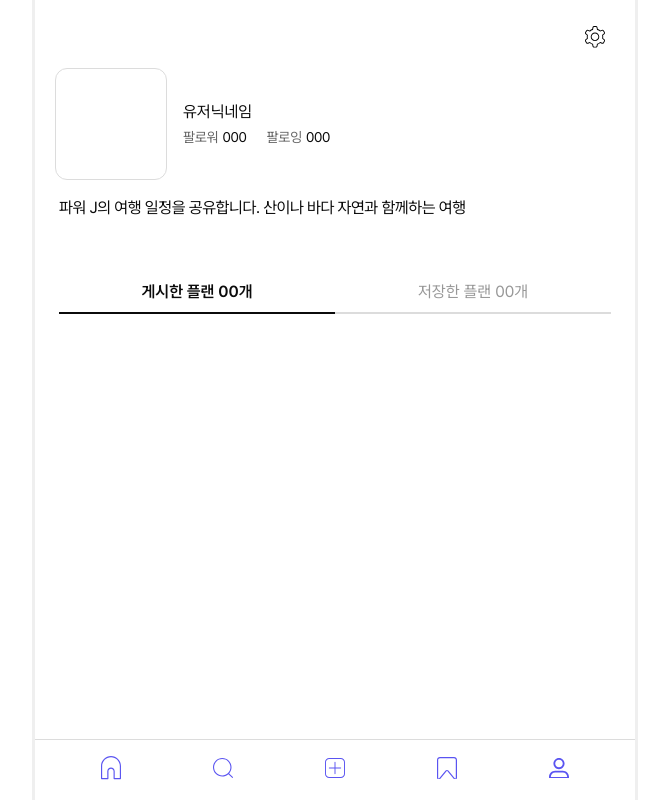
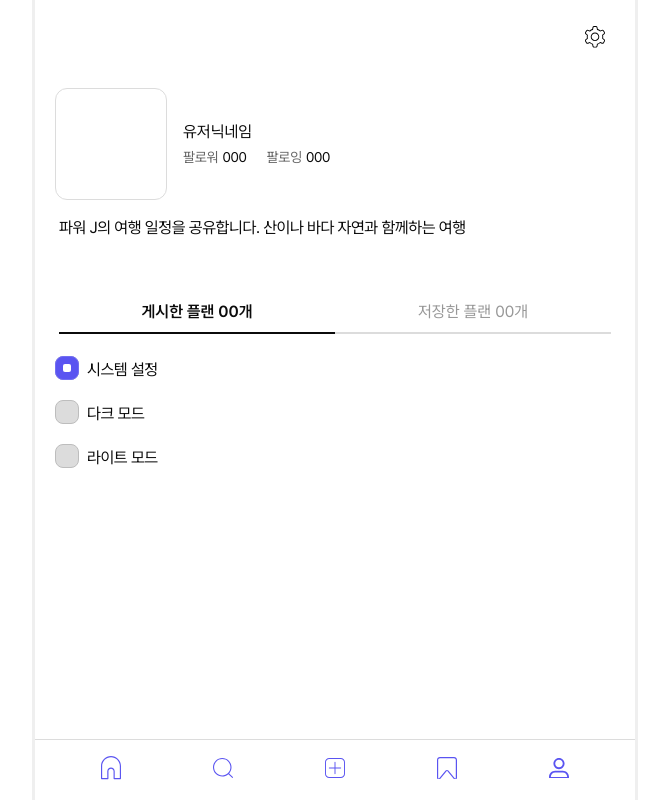
Before and after one commit to ungpyolee/weplan-app, a Next.js app: page /mypage in a window 1280 px wide. Shown: the whole page, without its empty margins (305-974 px from the left). Built offline with nearby package versions, Linux system fonts and the light colour scheme.

Commit message:
[#1] Feat : Theme페이지 추가
- 테마 설정 컴포넌트 추가
- 테마페이지 추가

```diff
--- a/src/app/mypage/page.tsx
+++ b/src/app/mypage/page.tsx
@@ -1,7 +1,9 @@
 'use client';
+import Radio from '@/components/common/Input/Radio';
 import { TabMenuWide } from '@/components/common/TabMenu';
 import { NavBottom } from '@/components/layout';
 import MypageHeader from '@/components/mypage/MypageHeader';
+import ThemeSelector from '@/components/mypage/ThemeSelector';
 import React, { useState } from 'react';
 const Mypage = () => {
     const tabs = [
@@ -15,8 +17,8 @@ const Mypage = () => {
     return (
         <>
             <MypageHeader />
-            <div className="flex items-center px-5">
-                <div className="w-1/5 border dark:border-gray-400 rounded-xl dark:bg-gray-700 me-4 overflow-hidden">
+            <div className="flex items-center px-5 pt-5">
+                <div className="w-1/5 border dark:border-gray-400 rounded-xl bg-white dark:bg-gray-700 me-4 overflow-hidden">
                     <div className="aspect-w-1 aspect-h-1"></div>
                 </div>
                 <div className="text-start">
@@ -39,6 +41,7 @@ const Mypage = () => {
                 </p>
             </div>
             <TabMenuWide tabs={tabs} initialTabId={0} onTabChange={handleTabChange} />
+            <ThemeSelector />
             <NavBottom />
         </>
     );
--- a/src/app/mypage/set/page.tsx
+++ b/src/app/mypage/set/page.tsx
@@ -17,7 +17,7 @@ const Set = () => {
                     <IconArrow className="w-4 h-4 dark:fill-white rotate-[-90deg]" />
                 </Link>
                 <div className="h-[1px] bg-gray-100 dark:bg-gray-800 my-1"></div>
-                <Link href="#" className="flex items-center justify-between px-5 py-3">
+                <Link href="/mypage/set/theme" className="flex items-center justify-between px-5 py-3">
                     <p className="ps-1">화면 테마</p>
                     <IconArrow className="w-4 h-4 dark:fill-white rotate-[-90deg]" />
                 </Link>
--- /dev/null
+++ b/src/app/mypage/set/theme/page.tsx
@@ -0,0 +1,14 @@
+import { NavTopBack } from '@/components/layout';
+import ThemeSelector from '@/components/mypage/ThemeSelector';
+import React from 'react';
+
+const theme = () => {
+    return (
+        <div className="pt-15">
+            <NavTopBack title="테마 설정" />
+            <ThemeSelector />
+        </div>
+    );
+};
+
+export default theme;
--- a/src/components/common/Input/Radio.tsx
+++ b/src/components/common/Input/Radio.tsx
@@ -1,25 +1,20 @@
-'use client';
-
-import React, { useId } from 'react';
-
 interface RadioProps extends React.InputHTMLAttributes<HTMLInputElement> {
     label?: string;
     name: string;
 }
 const Radio = ({ name, label, ...props }: RadioProps) => {
-    const id = useId();
     return (
-        <label className="flex items-center cursor-pointer" htmlFor={id}>
+        <label className="flex items-center cursor-pointer">
             <div className="relative flex items-center">
-                <input type="radio" className="sr-only peer" {...props} name={name} id={id} />
-                <div className="w-6 h-6 bg-gray-800 rounded-lg border border-gray-500"></div>
+                <input type="radio" className="sr-only peer" {...props} name={name} />
+                <div className="w-6 h-6 bg-gray-200 dark:bg-gray-800 rounded-lg border border-gray-300 dark:border-gray-500"></div>
                 <div className="absolute w-6 h-6 rounded-lg transition-opacity bg-primary opacity-0 peer-checked:opacity-100 border border-primary-light">
                     <div className="absolute inset-0 flex items-center justify-center  ">
                         <div className="w-2 h-2 bg-white rounded-sm"></div>
                     </div>
                 </div>
             </div>
-            {label && <span className="ml-2 text-base text-gray-300 hover:text-white mt-1 transition">{label}</span>}
+            {label && <span className="ml-2 text-base dark:text-gray-300 mt-1 transition">{label}</span>}
         </label>
     );
 };
--- a/src/components/home/UserCard.tsx
+++ b/src/components/home/UserCard.tsx
@@ -7,7 +7,9 @@ const UserCard = () => {
         <div className="snap-start flex-shrink-0 w-80 rounded-xl border dark:border-gray-800 overflow-hidden">
             <div className="dark:bg-gray-900 p-5">
                 <div className="flex items-center">
-                    <div className="w-14 h-14 border dark:border-gray-400 rounded-full dark:bg-gray-700 me-4"></div>
+                    <div className="w-1/5 border dark:border-gray-400 rounded-lg dark:bg-gray-700 me-4 overflow-hidden">
+                        <div className="aspect-w-1 aspect-h-1"></div>
+                    </div>
                     <div className="text-start">
                         <p className="mb-0.5">{'유저닉네임'}</p>
                         <p className="text-sm">
--- a/src/components/layout/NavBottom.tsx
+++ b/src/components/layout/NavBottom.tsx
@@ -23,7 +23,6 @@ const navItems = [
 ];
 
 const NavBottom = () => {
-    const router = useRouter();
     const pathname = usePathname();
 
     return (
--- a/src/components/mypage/MypageHeader.tsx
+++ b/src/components/mypage/MypageHeader.tsx
@@ -4,7 +4,7 @@ import Link from 'next/link';
 
 const MypageHeader = () => {
     return (
-        <div className="flex px-6 pt-5 pb-4 items-center w-full max-w-[600px] dark:bg-black">
+        <div className="flex px-6 pt-5 pb-4 items-center w-full max-w-[600px] bg-white dark:bg-black">
             <Link href="mypage/set" className="w-8 h-8 flex justify-center items-center ms-auto">
                 <div className="w-5 h-5">
                     <IconsettingL className="dark:fill-white" />
--- /dev/null
+++ b/src/components/mypage/ThemeSelector.tsx
@@ -0,0 +1,71 @@
+'use client';
+
+import React, { useState, useEffect } from 'react';
+import Radio from '../common/Input/Radio';
+
+type Theme = 'system' | 'dark' | 'light';
+
+const ThemeSelector: React.FC = () => {
+    const [currentTheme, setCurrentTheme] = useState<Theme>('system');
+
+    useEffect(() => {
+        const savedTheme = localStorage.getItem('theme') as Theme;
+        if (savedTheme) {
+            setCurrentTheme(savedTheme);
+            applyTheme(savedTheme);
+        } else {
+            const systemTheme = window.matchMedia('(prefers-color-scheme: dark)').matches ? 'dark' : 'light';
+            setCurrentTheme('system');
+            applyTheme(systemTheme);
+        }
+
+        const mediaQuery = window.matchMedia('(prefers-color-scheme: dark)');
+        const handleChange = () => {
+            if (currentTheme === 'system') {
+                applyTheme('system');
+            }
+        };
+        mediaQuery.addEventListener('change', handleChange);
+        return () => mediaQuery.removeEventListener('change', handleChange);
+    }, [currentTheme]);
+
+    const applyTheme = (theme: Theme) => {
+        if (theme === 'system') {
+            const systemTheme = window.matchMedia('(prefers-color-scheme: dark)').matches ? 'dark' : 'light';
+            document.documentElement.className = systemTheme;
+        } else {
+            document.documentElement.className = theme;
+        }
+    };
+
+    const handleThemeChange = (theme: Theme) => {
+        setCurrentTheme(theme);
+        localStorage.setItem('theme', theme);
+        applyTheme(theme);
+    };
+
+    return (
+        <div className="flex flex-col space-y-4 p-5">
+            <Radio
+                name="theme"
+                label="시스템 설정"
+                checked={currentTheme === 'system'}
+                onChange={() => handleThemeChange('system')}
+            />
+            <Radio
+                name="theme"
+                label="다크 모드"
+                checked={currentTheme === 'dark'}
+                onChange={() => handleThemeChange('dark')}
+            />
+            <Radio
+                name="theme"
+                label="라이트 모드"
+                checked={currentTheme === 'light'}
+                onChange={() => handleThemeChange('light')}
+            />
+        </div>
+    );
+};
+
+export default ThemeSelector;
--- a/src/components/mypage/index.js
+++ b/src/components/mypage/index.js
@@ -0,0 +1,4 @@
+import { default as MypageHeader } from './MypageHeader';
+import { default as ThemeSelector } from './ThemeSelector';
+
+export { ThemeSelector, MypageHeader };
--- a/src/styles/globals.css
+++ b/src/styles/globals.css
@@ -78,10 +78,7 @@
 }
 
 body {
-    color: rgb(var(--foreground-rgb));
-    background: var(--background);
-
-    @apply max-w-[600px] mx-auto min-h-screen box-border relative outline outline-gray-100 dark:outline-gray-800;
+    @apply max-w-[600px] mx-auto min-h-screen box-border text-black dark:text-white relative outline bg-white dark:bg-black outline-gray-100 dark:outline-gray-800;
 }
 
 @layer utilities {
--- a/tailwind.config.ts
+++ b/tailwind.config.ts
@@ -1,5 +1,6 @@
 /** @type {import('tailwindcss').Config} */
 export default {
+    darkMode: 'class',
     content: [
         './src/pages/**/*.{js,ts,jsx,tsx,mdx}',
         './src/components/**/*.{js,ts,jsx,tsx,mdx}',
```
